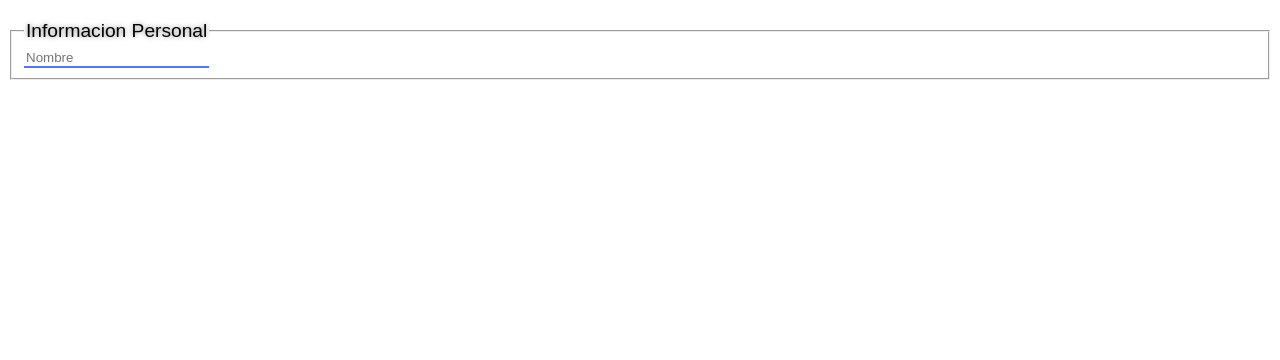
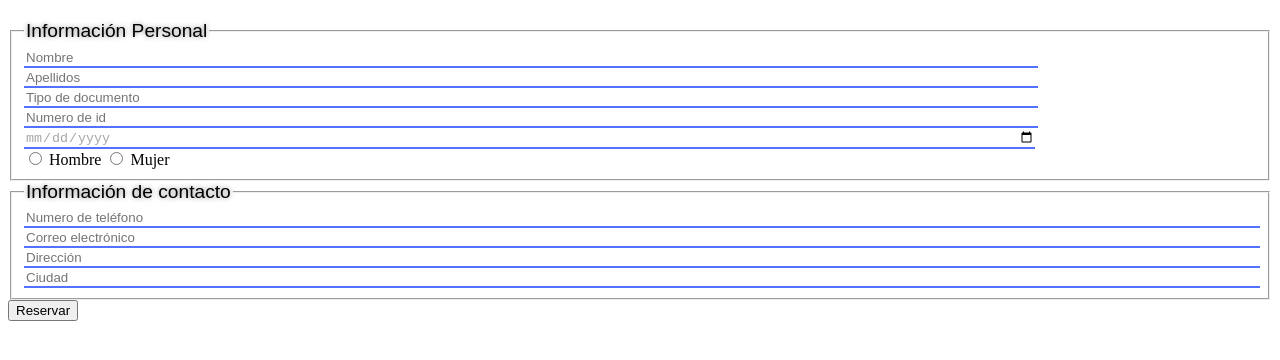
Before and after one commit to juan061734/hermes-front, a plain HTML site: page reserva/index.html in a window 1280 px wide. Drawn offline with Linux system fonts and the light colour scheme.

Commit message:
Formulario de reserva

```diff
--- a/reserva/index.html
+++ b/reserva/index.html
@@ -16,17 +16,129 @@
     <main class="container">
       <form class="form-reserva">
         <fieldset class="input-group">
-          <legend class="subtitle">Informacion Personal</legend>
+          <legend class="subtitle">Información Personal</legend>
+          <div>
+            <label>
+              <input
+                type="text"
+                name="nombre"
+                id="nombre"
+                placeholder="Nombre"
+                class="input"
+                required
+                pattern="[a-zA-Z]+"
+              />
+            </label>
           <label>
             <input
               type="text"
-              name="nombre"
-              id="nombre"
-              placeholder="Nombre"
+              name="Apellidos"
+              id="Apellidos"
+              placeholder="Apellidos"
               class="input"
+              required
             />
           </label>
+          <label>
+            <input
+              type="text"
+              name="Tipo de documento"
+              id="Tipo de documento"
+              placeholder="Tipo de documento"
+              class="input"
+              required
+            />
+          </label>
+            <label>
+              <input
+                type="text"
+                name="Numero de id"
+                id="Numero de id"
+                placeholder="Numero de id"
+                class="input"
+                required
+                minlength="10"
+                maxlength="12"
+
+              />
+            </label>
+            <label>
+              <input
+                type="date"
+                name="Fecha de nacimiento"
+                id="Fecha de nacimiento"
+                placeholder="Fecha de nacimiento"
+                class="input"
+                required
+              />
+            </label>
+
+            <label class="switch socket">
+              <input
+                type="radio"
+                class="switch"
+                name="sexo"
+              />
+              <span class="switch slider" />
+              Hombre
+            </label>
+            <label class="switch socket">
+              <input
+                type="radio"
+                class="switch"
+                name="sexo"
+              />
+              <span class="switch slider" />
+              Mujer
+            </label>
         </fieldset>
+            <fieldset>
+                <legend class="subtitle">Información de contacto</legend>
+                <div>
+                  <label>
+                    <input
+                      type="tel"
+                      name="Número de teléfono"
+                      id="Número de teléfono"
+                      placeholder="Numero de teléfono"
+                      class="input"
+                      required
+                      pattern="[0-9]+"
+                      minlength="10"
+                      maxlength="10"
+                    />
+                  </label>
+                <label>
+                  <input
+                    type="email"
+                    name="Correo electrónico"
+                    id="Correo electrónico"
+                    placeholder="Correo electrónico"
+                    class="input"
+                    required
+                  />
+                </label>
+                <label>
+                  <input
+                    type="text"
+                    name="Dirección"
+                    id="Dirección"
+                    placeholder="Dirección"
+                    class="input"
+                    required
+                  />
+                </label>
+                    <input
+                      type="text"
+                      name="Ciudad"
+                      id="Ciudad"
+                      placeholder="Ciudad"
+                      class="input"
+                      required
+                    />
+                  </label>
+             </fieldset>
+        <input type="submit" value="Reservar">
       </form>
     </main>
   </body>
```
